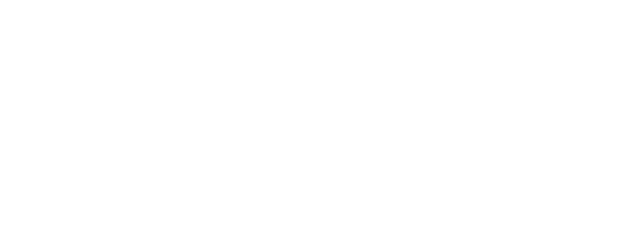
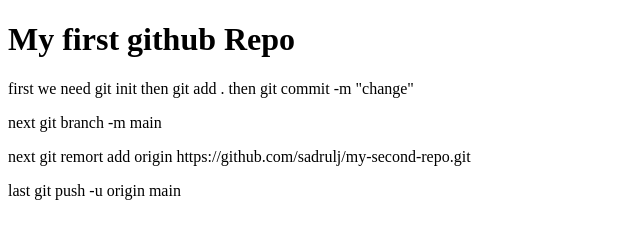
Before and after one commit to sadrulj/my-second-repo, a plain HTML site: page index.html in a window 1280 px wide. Shown: the whole page, without its empty margins (0-640 px from the left). Drawn offline with Linux system fonts and the light colour scheme.

Commit message:
change in body tag

```diff
--- a/index.html
+++ b/index.html
@@ -7,6 +7,10 @@
     <title>My second github repo</title>
 </head>
 <body>
-
+    <h1>My first github Repo</h1>
+    <P>first we need git init then git add . then git commit -m "change"</P>
+    <P>next git branch -m main</P>
+    <p>next git remort add origin https://github.com/sadrulj/my-second-repo.git</p>
+    <p>last git push -u origin main</p>
 </body>
 </html>
```
